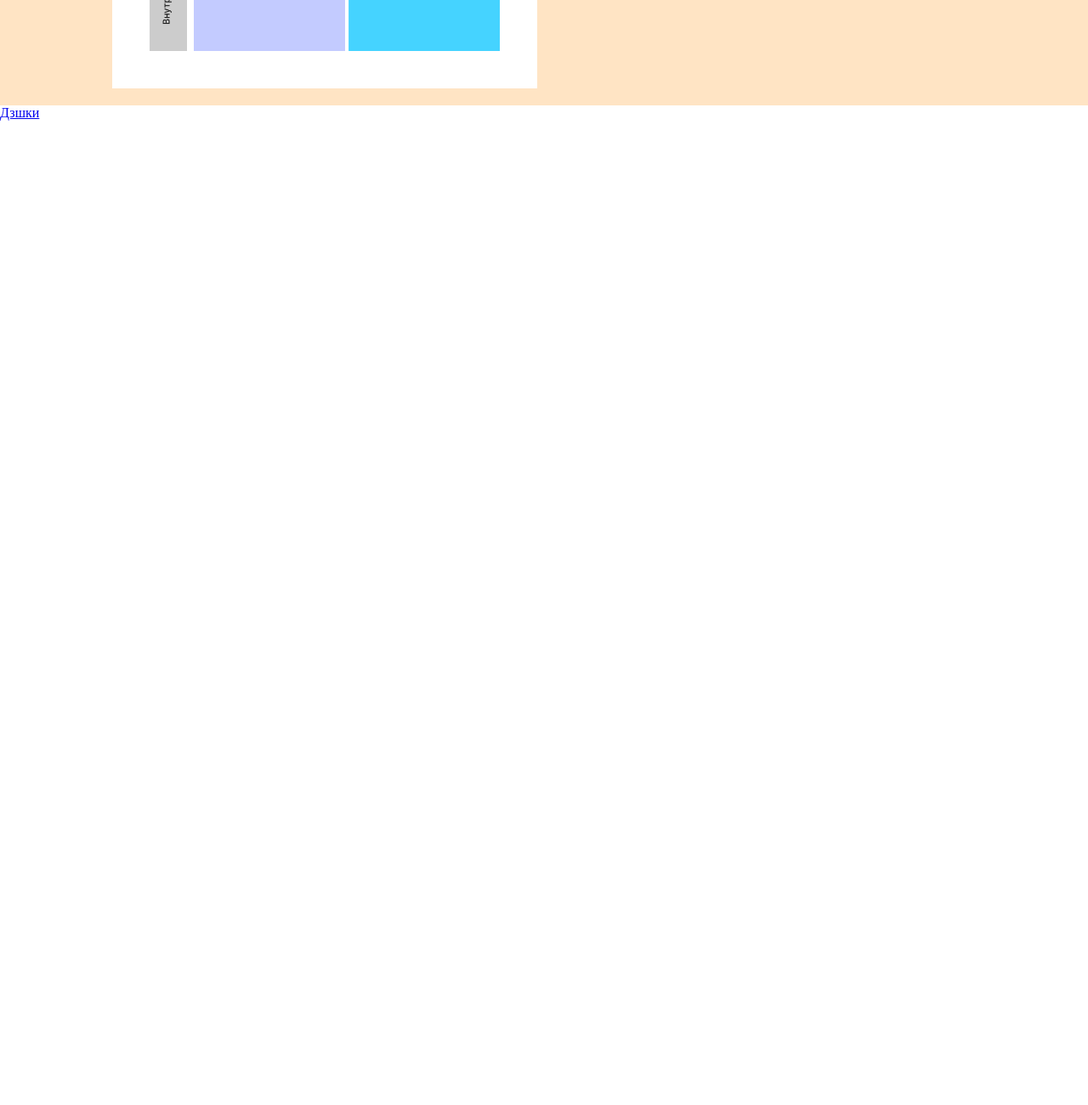
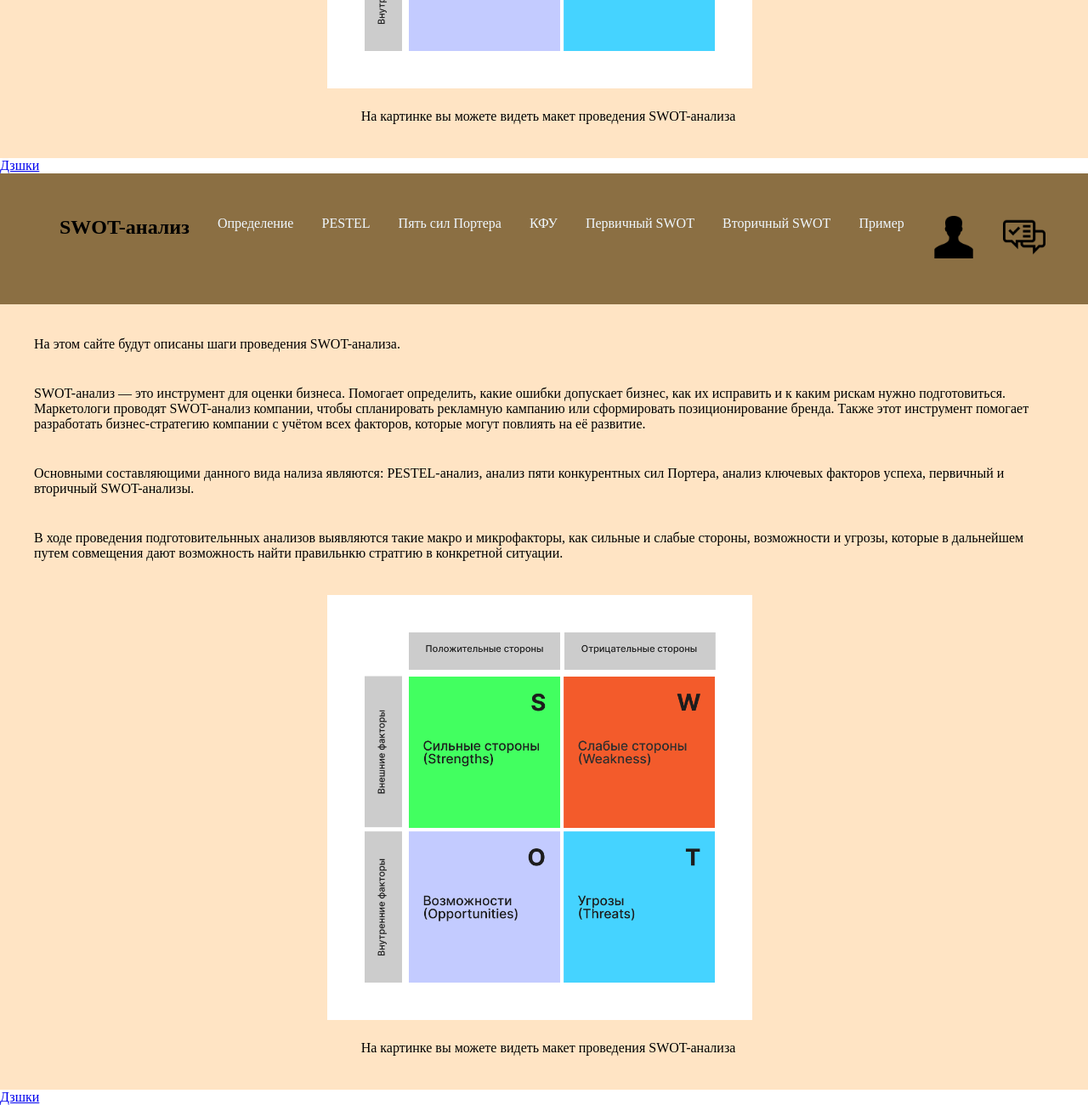
Before and after one commit to LiraV/CourseWork1, a plain HTML site: page index.html in a window 1280 px wide. Shown: the part 892-2192 px from the top of the page at 85% size. Before the commit the page ends 1034 px from the top, so only its background shows below. Drawn offline with Linux system fonts and the light colour scheme.

Commit message:
Update index.html

```diff
--- a/index.html
+++ b/index.html
@@ -26,9 +26,46 @@
             <p>В ходе проведения подготовительнных анализов выявляются такие макро и микрофакторы, как сильные и слабые стороны, возможности и угрозы, которые в дальнейшем путем совмещения дают возможность найти правильнкю стратгию в конкретной ситуации.</p>
          </container>
          <div class="image">
+             <container class="par1">
          <img src="img/image-584d0560-71aa-4522-84cc-0d547c993e5a.png" height="500" width="500">
+            <p>На картинке вы можете видеть макет проведения SWOT-анализа</p>
+         </container>
+         </div>
+      </main>
+      <a href="Приложения/passport.html">Дзшки</a>
+
+   </body>
+</html><!DOCTYPE html>
+<html lang="ru">
+   <head>
+      <meta charset="UTF-8">
+      <title>CourseWork</title>
+      <link rel="stylesheet" href="styles.css">
+   </head>
+   <body>
+      <nav class="menu">
+         <h1><a href="index.html" target="_self" class="menu_text" id="this">SWOT-анализ</a></h1>
+         <a href="https://roistat.com/rublog/swot-analiz/" target="_blank" class="menu_text">Определение<br></a>
+         <a href="pestel.html" target="_self" class="menu_text">PESTEL<br></a>
+         <a href="porter.html" target="_self" class="menu_text">Пять сил Портера<br></a>
+         <a href="kfu.html" target="_self" class="menu_text">КФУ<br></a>
+         <a href="f_swot.html" target="_self" class="menu_text">Первичный SWOT<br></a>
+         <a href="s_swot.html" target="_self" class="menu_text">Вторичный SWOT<br></a>
+         <a href="s_swot.html#expl" target="_self" class="menu_text">Пример<br></a>
+         <a href="contact.html"><img src="img/56745.png" height="50" width="50"></a>
+         <a href="feedback.html"><img src="img/3888813.png" height="50" width="50"></a>
+      </nav>
+      <main>
          <container class="par1">
-            <p>На картинке вы можете видть макет проведеия SWOT-анализа</p>
+            <p>На этом сайте будут описаны шаги проведения SWOT-анализа.</p>
+            <p>SWOT-анализ — это инструмент для оценки бизнеса. Помогает определить, какие ошибки допускает бизнес, как их исправить и к каким рискам нужно подготовиться. Маркетологи проводят SWOT-анализ компании, чтобы спланировать рекламную кампанию или сформировать позиционирование бренда. Также этот инструмент помогает разработать бизнес-стратегию компании с учётом всех факторов, которые могут повлиять на её развитие.</p>
+            <p>Основными составляющими данного вида нализа являются: PESTEL-анализ, анализ пяти конкурентных сил Портера, анализ ключевых факторов успеха, первичный и вторичный SWOT-анализы.</p>
+            <p>В ходе проведения подготовительнных анализов выявляются такие макро и микрофакторы, как сильные и слабые стороны, возможности и угрозы, которые в дальнейшем путем совмещения дают возможность найти правильнкю стратгию в конкретной ситуации.</p>
+         </container>
+         <div class="image">
+             <container class="par1">
+         <img src="img/image-584d0560-71aa-4522-84cc-0d547c993e5a.png" height="500" width="500">
+            <p>На картинке вы можете видеть макет проведения SWOT-анализа</p>
          </container>
          </div>
       </main>
```
